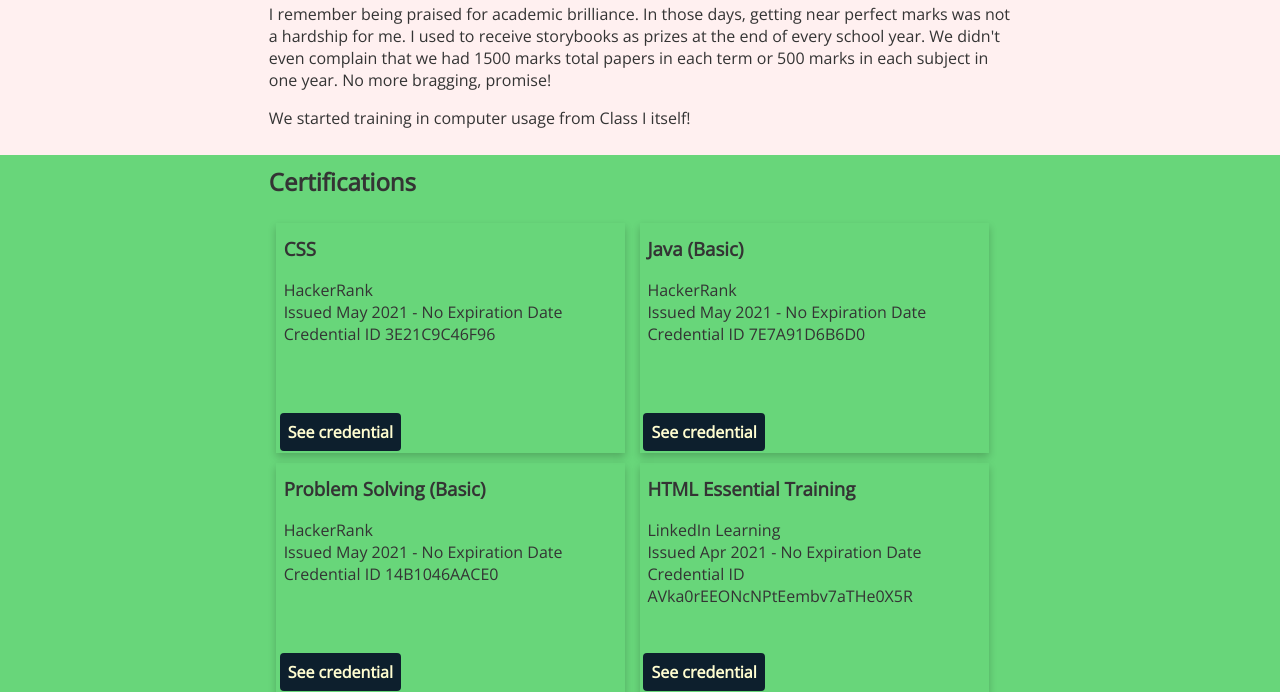
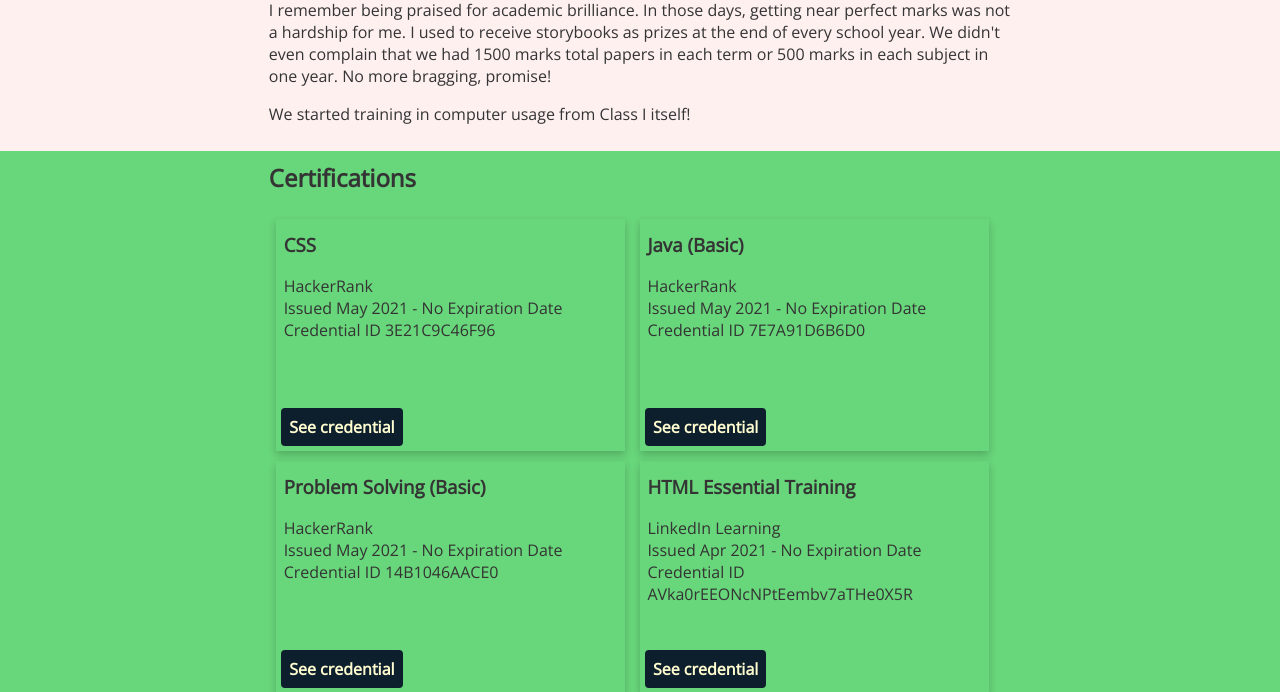
Before and after one commit to debarghano1/debarghano1.github.io, a PHP site: page /index.html in a window 1280 px wide. Shown: the part 2792-3484 px from the top of the page. Run offline with PHP 8.4, Linux system fonts and the light colour scheme.

Commit message:
Add files via upload

```diff
--- a/css/resume-styles.css
+++ b/css/resume-styles.css
@@ -88,13 +88,14 @@ nav:not(.secondary) {
 }
 @media only screen and (max-width: 450px){
 	nav:not(.secondary){
+		font-size: 65%;
 		text-align: left;
-		position: static;
+		/*position: static;*/
 	}
 }
 nav .button{
 	display: inline-block;
-	margin: 2px 2px;
+	margin: 0 2px;
 	color: #F4F1BB;
 }
 nav .button#covid-19{
@@ -185,19 +186,26 @@ nav .button#covid-19:hover{
 	display: inline-block;
 	position: relative;
 	width: 45%;
-	min-width: 250px;
-	height: 215px;
+	min-width: 265px;
+	height: 217px;
 	box-shadow: 0 4px 8px 0 rgba(0, 0, 0, 0.2);
 	float: left;
 	margin: 5px 1%;
 	padding: 1%;
 }
-#certifications .button{
+#certifications .certificate .button{
 	color:  #fffdd0;
 	background: #0d1f2d;
 	position: absolute;
-	left: 1%;
-	bottom: 1%;
+	left: 5px;
+	bottom: 5px;
+}
+#certifications .certificate img{
+	/*not inserted yet*/
+	width: 150px;
+	position: absolute;
+	right: 5px;
+	bottom: 5px;
 }
 #certifications .button:hover, #certifications .button:focus {
 	color:  #0d1f2d;
```
